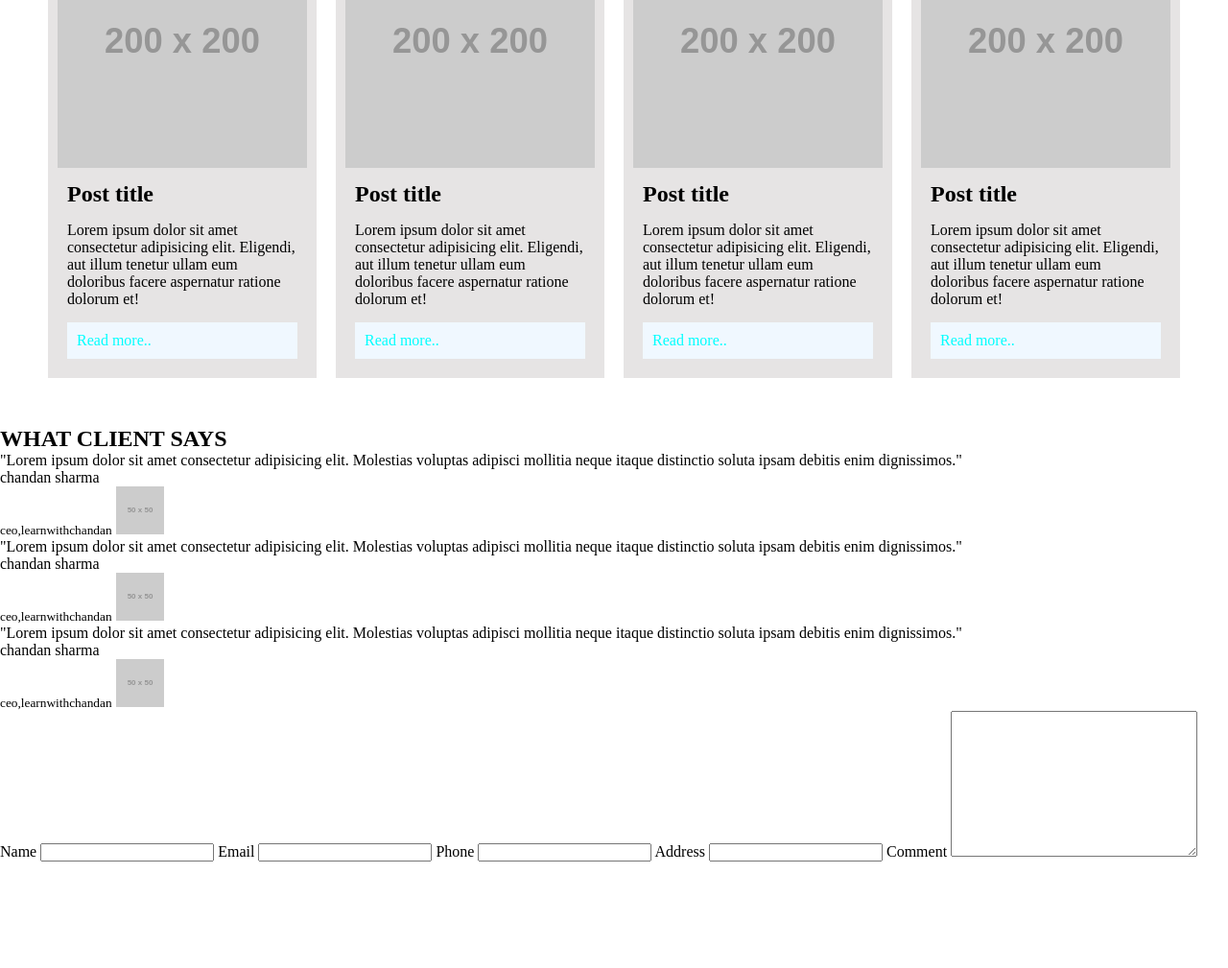
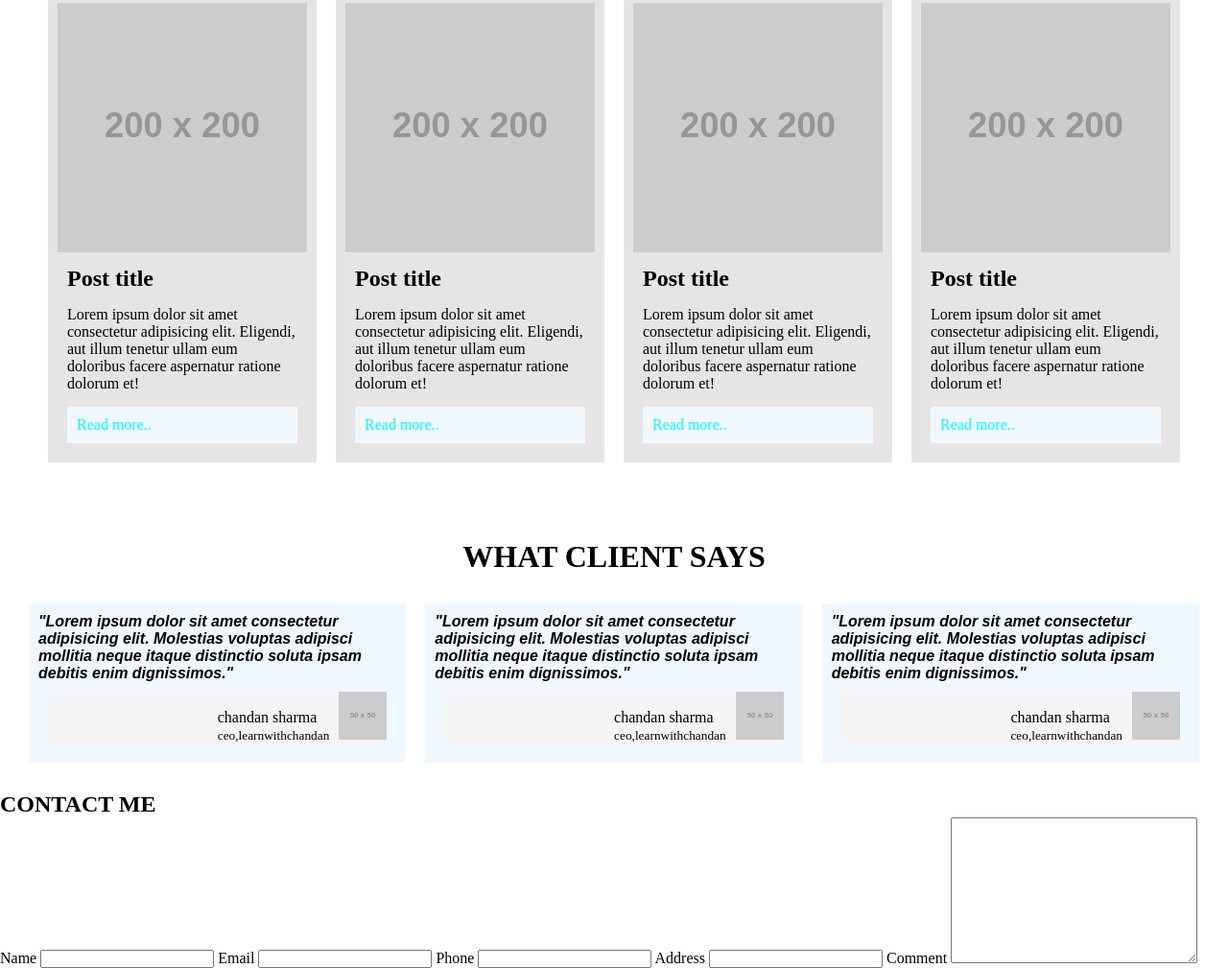
Before and after one commit to schandan351/potfolio-template, a plain HTML site: page index.html in a window 1280 px wide. Shown: the part 2230-3239 px from the top of the page at 96% size. Before the commit the page ends 3128 px from the top, so only its background shows below. Drawn offline with Linux system fonts and the light colour scheme; placeholder pictures from the web are drawn by us.

Commit message:
what client says design addedo

```diff
--- a/css/design.css
+++ b/css/design.css
@@ -129,6 +129,9 @@
 .my-works-container .works .image-works{
   width: 100%;
 }
+.image-works img{
+    width: 100%;
+}
 /* end of my work section */
 
 /* start of my skill section */
@@ -249,3 +252,45 @@
     background-color: rgba(0,0,0,0.2);
 }
 /* end of blog section */
+
+/* start of client section */
+
+#client-say{
+    margin: 10px;
+    padding: 10px;
+
+}
+#client-say h1{
+    text-align: center;
+    font-size: 2em;
+    padding: 10px;
+    margin: 10px;
+}
+.client-container{
+    display: flex;
+    justify-content: center;
+}
+
+.client{
+    margin: 10px;
+    padding: 10px;
+    background-color: aliceblue;
+}
+.client span{
+    font-family: Arial, Helvetica, sans-serif;
+    font-weight: bold;
+    font-style: oblique;
+}
+.client-info{
+    margin: 10px;
+    display: flex;
+    justify-content:flex-end;
+    background-color: whitesmoke;
+}
+.client-name{
+    margin-top: 18px;
+    margin-right: 10px;
+
+}
+
+/* end of client sectioon */
--- a/index.html
+++ b/index.html
@@ -54,6 +54,14 @@
         <section id="my-works">
                 <h1>MY WORKS</h1>
                 <div class="my-works-container">
+                    <div class="works">
+                        <div class="image-works">
+                                <img src="http://via.placeholder.com/200" alt="">
+                        </div>
+                        <div class="text-works">
+                            <p>Lorem ipsum dolor sit amet consectetur adipisicing elit. Ex, at! Eveniet doloribus magni magnam sint exercitationem quidem inci</p>
+                        </div>
+                    </div>
                     <div class="works">
                         <div class="image-works">
                                 <img src="http://via.placeholder.com/200" alt="">
@@ -210,27 +218,39 @@
                 <div class="client">
                     <span>"Lorem ipsum dolor sit amet consectetur adipisicing elit. Molestias voluptas adipisci mollitia neque itaque distinctio soluta ipsam debitis enim dignissimos."</span>
                     <div class="client-info">
+                        <div class="client-name">
                                 <p>chandan sharma</p>
                                 <small>ceo,learnwithchandan</small>
+                        </div>
+                        <div class="client-image">
                                 <img  src="http://via.placeholder.com/50" alt="">
+                        </div>
                         </div>
                 </div>
 
                 <div class="client">
                     <span>"Lorem ipsum dolor sit amet consectetur adipisicing elit. Molestias voluptas adipisci mollitia neque itaque distinctio soluta ipsam debitis enim dignissimos."</span>
                     <div class="client-info">
+                        <div class="client-name">
                                 <p>chandan sharma</p>
                                 <small>ceo,learnwithchandan</small>
+                        </div>
+                        <div class="client-image">
                                 <img  src="http://via.placeholder.com/50" alt="">
+                        </div>
                         </div>
                 </div>
 
                 <div class="client">
                     <span>"Lorem ipsum dolor sit amet consectetur adipisicing elit. Molestias voluptas adipisci mollitia neque itaque distinctio soluta ipsam debitis enim dignissimos."</span>
                     <div class="client-info">
+                       <div class="client-name">
                             <p>chandan sharma</p>
                             <small>ceo,learnwithchandan</small>
+                       </div>
+                       <div class="client-image">
                             <img  src="http://via.placeholder.com/50" alt="">
+                       </div>
                     </div>
                 </div>
             </div>
@@ -240,6 +260,7 @@
     <!-- contact me section start -->
 
     <section id="contact-me">
+        <h1>CONTACT ME</h1>
         <div class="form-container">
          <form action="">
             <label for="name">Name</label>
```
Lines whose indentation alone changed are shown as unchanged.
